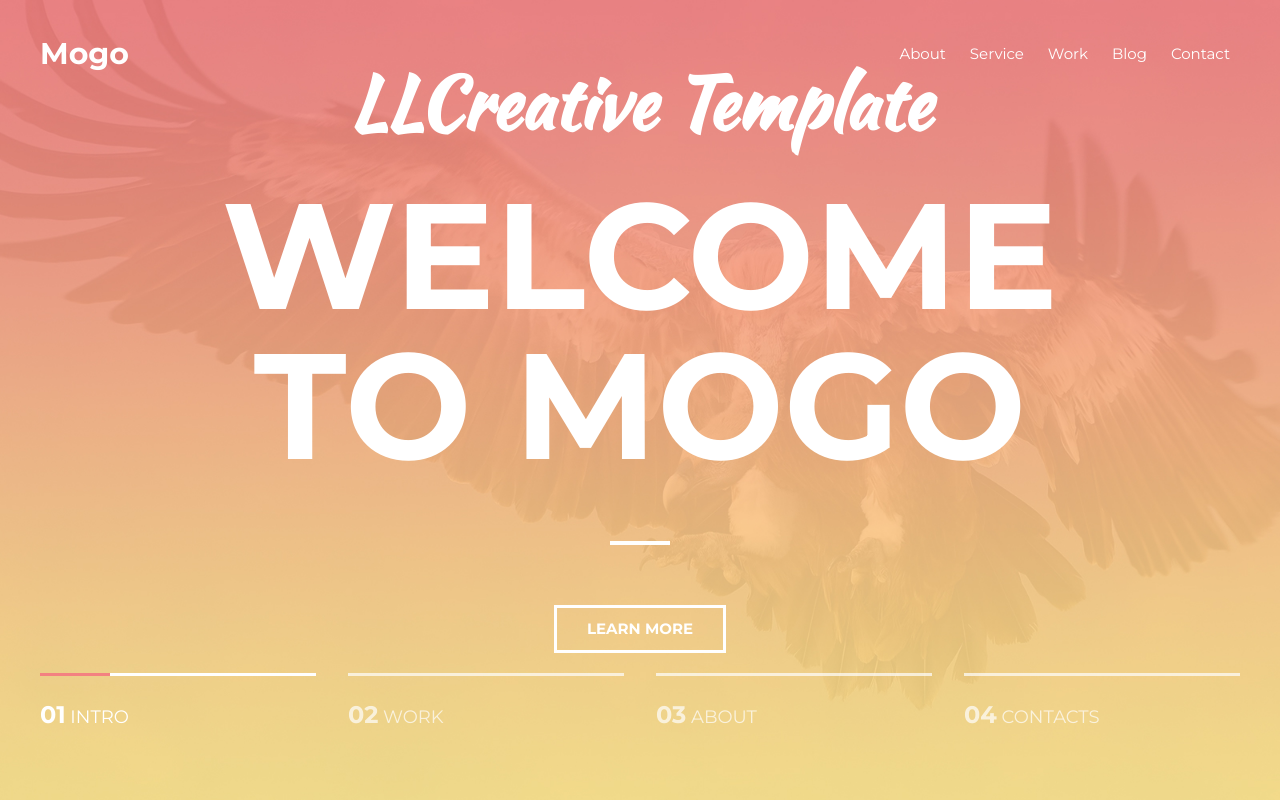
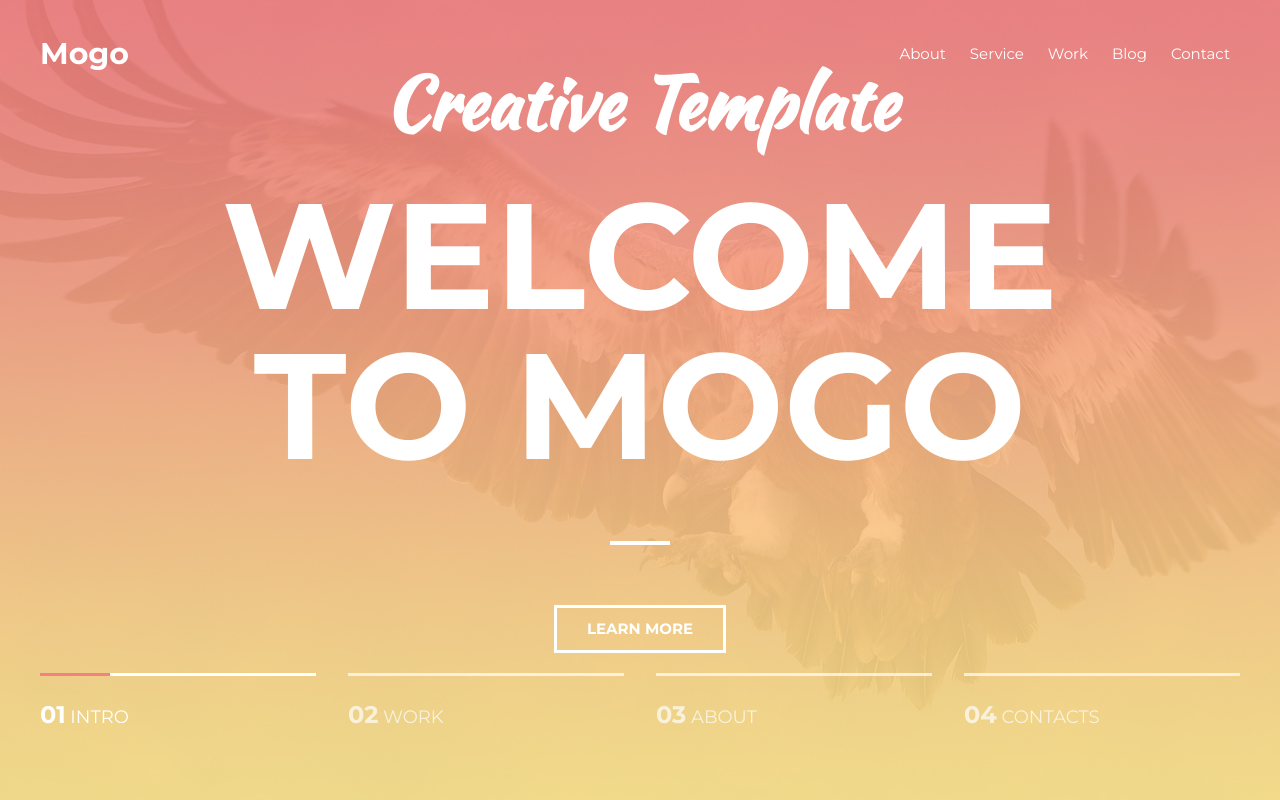
Before and after one commit to GeTLeT11/MogoSite, a plain HTML site: page index.html in a window 1280 px wide. Shown: the top 800 px of the page. Drawn offline with Linux system fonts and the light colour scheme.

Commit message:
commit master

```diff
--- a/index.html
+++ b/index.html
@@ -30,7 +30,7 @@
 <div class="intro">
    <div class="container">
    	  <div class="intro__inner">
-   	  	  <h2 class="intro__suptitle"> LLCreative Template</h2>
+   	  	  <h2 class="intro__suptitle">Creative Template</h2>
    		  <h1 class="intro__title"> Welcome to MoGo </h1>
    		  <a class = "btn" href="#">Learn More</a>
    	  </div>
```
